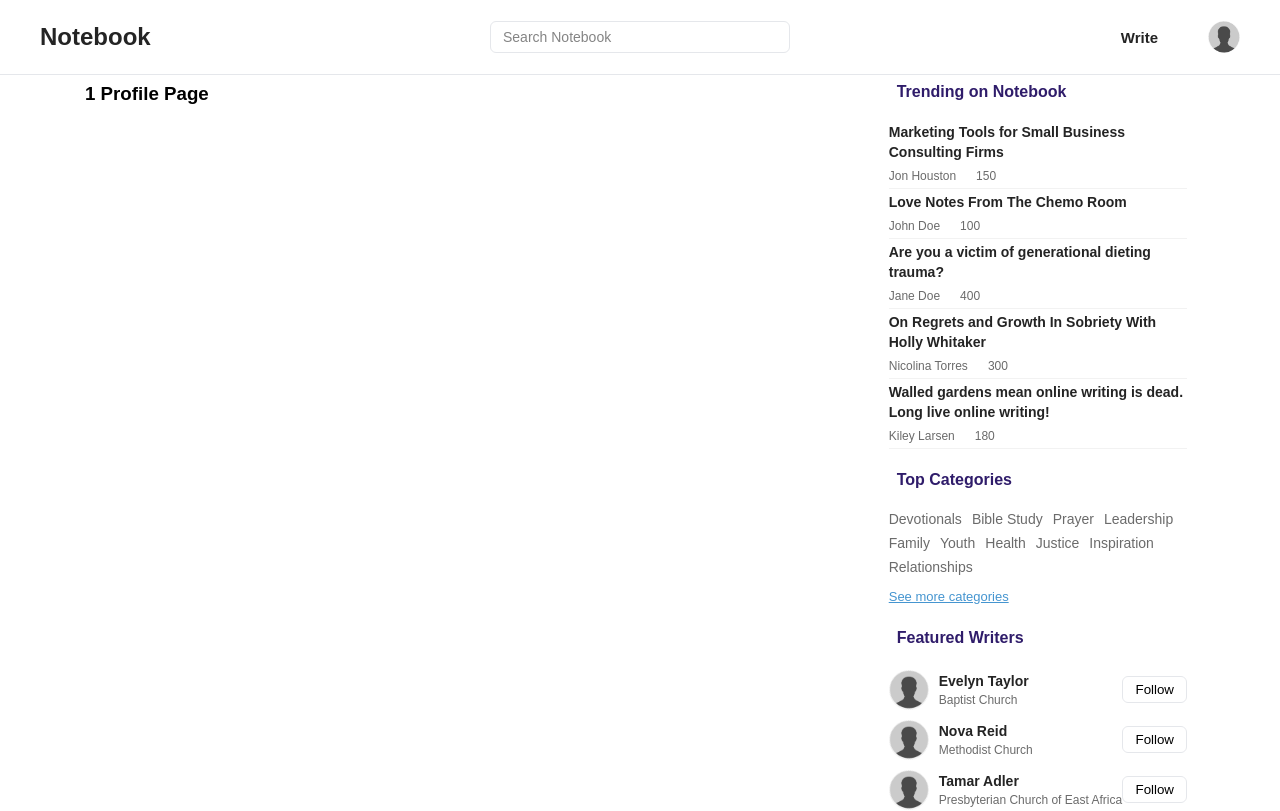
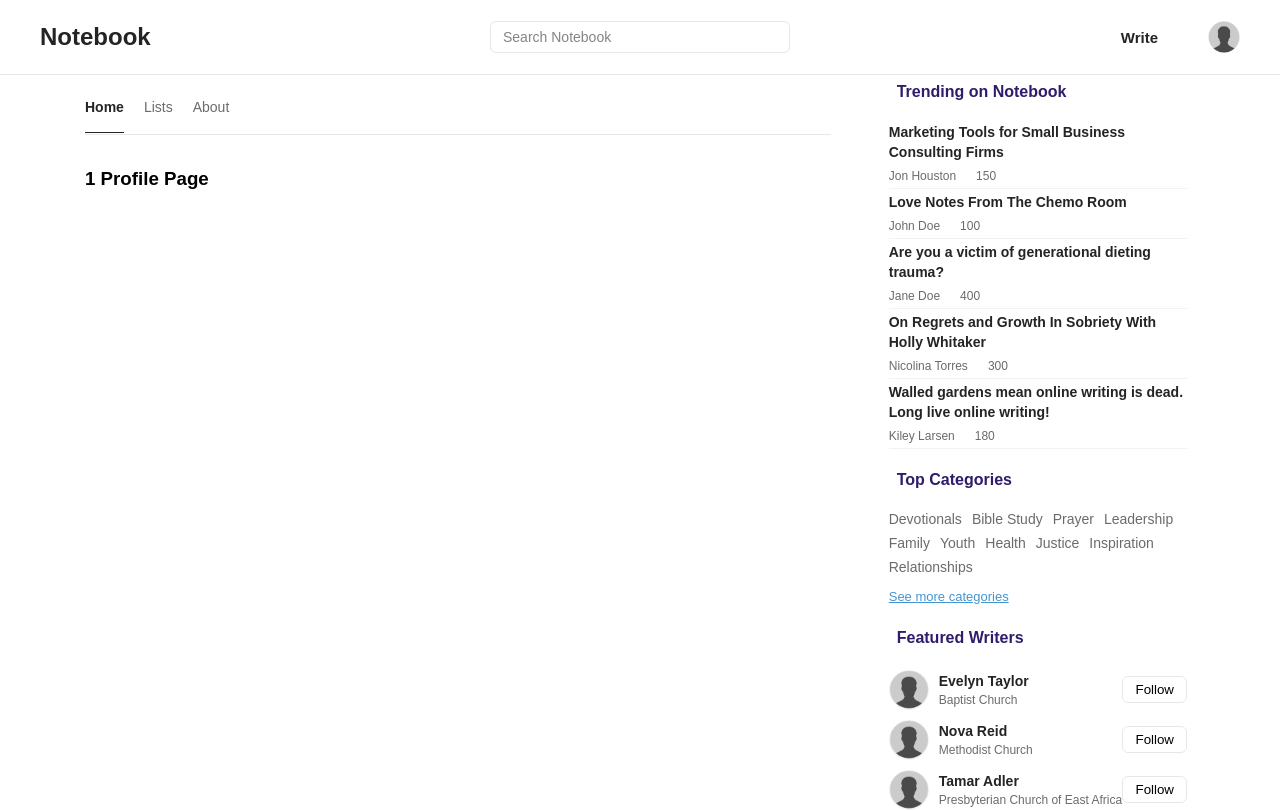
Before and after one commit to Wolleys/notebook, a Next.js app: page /1 in a window 1280 px wide. Shown: the top 811 px of the page. Built offline with nearby package versions, Linux system fonts and the light colour scheme; a web font is replaced by a local one.

Commit message:
Add a formatTabs reusable utility function
> Consume both the utility function and the navTabs component in
the profile page

```diff
--- a/app/(website)/[profile]/profile.tsx
+++ b/app/(website)/[profile]/profile.tsx
@@ -1,20 +1,23 @@
 "use client";
 
 import { FC } from "react";
-import styles from "./profile.module.css";
+import NavTabs from "@/components/navTabs";
 import { useParams } from "next/navigation";
+import { profileTabs } from "@/utils/navItems";
 import SideBarMenu from "@/components/sideBarMenu";
+import { formatProfileTabs } from "@/utils/formatTabs";
 import ParentContainer from "@/containers/parentContainer";
 
 const Profile: FC = () => {
   var { profile } = useParams();
   profile = decodeURIComponent(profile.toString());
+  const tabs = formatProfileTabs(profile, profileTabs);
 
   return (
     <ParentContainer>
-      <div className={styles.container}>
+      <NavTabs activeTab={`/${profile}`} navItems={tabs}>
         <h3>{profile} Profile Page</h3>
-      </div>
+      </NavTabs>
       <SideBarMenu />
     </ParentContainer>
   );
--- /dev/null
+++ b/utils/formatTabs.ts
@@ -0,0 +1,12 @@
+interface TabItem {
+  path: string;
+  label: string;
+}
+
+// If profile username is available, replace placeholders with the actual username
+export const formatProfileTabs = (profile: string, tabs: TabItem[]) => {
+  return tabs.map((tab) => ({
+    ...tab,
+    path: tab.path.replace("/[profile]", `/${profile}`),
+  }));
+};
--- a/utils/navItems.ts
+++ b/utils/navItems.ts
@@ -3,3 +3,9 @@ export const feedsTabs = [
   { path: "/feed/following", label: "Following" },
   { path: "/explore", label: "Explore" },
 ];
+
+export const profileTabs = [
+  { path: "/[profile]", label: "Home" },
+  { path: "/[profile]/lists", label: "Lists" },
+  { path: "/[profile]/about", label: "About" },
+];
```
